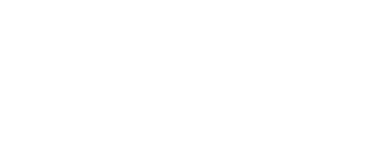
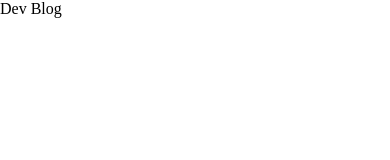
Before and after one commit to wjddnjs7895/NextDevBlog, a Next.js app: page / in a window 390 px wide. Shown: the top 160 px of the page. Built offline with nearby package versions, Linux system fonts and the light colour scheme.

Commit message:
feat: add Mobile Header

```diff
--- a/src/app/page.tsx
+++ b/src/app/page.tsx
@@ -9,13 +9,19 @@
 import { useSelector } from "react-redux";
 import { type RootState } from "../modules";
 import { useIsMobile } from "@/utils/hooks";
+import MobileHeader from "../components/Header/MobileHeader";
 
 export default function App() {
   const isMobile = useIsMobile();
   const setting = useSelector((state: RootState) => state.setting);
   return (
     <PageStyled>
-      {isMobile ? null : (
+      {isMobile ? (
+        <ColStyled>
+          <MobileHeader />
+          <CardContainer />
+        </ColStyled>
+      ) : (
         <RowStyled>
           <CategoryList />
           {setting.isPost ? (
@@ -48,6 +54,7 @@
 
 const ColStyled = styled.div`
   display: flex;
+  justify-content: center;
   flex-direction: column;
   width: 100%;
 `;
--- a/src/components/Card/CardContainer.tsx
+++ b/src/components/Card/CardContainer.tsx
@@ -24,7 +24,7 @@
 }
 
 const CenterStyled = styled.div`
-  width: 85vw;
+  width: 100%;
   height: 100vh;
   display: flex;
   justify-content: center;
--- /dev/null
+++ b/src/components/Header/MobileHeader.tsx
@@ -0,0 +1,21 @@
+import React from "react";
+import styled from "styled-components";
+import TextBox from "../TextBox";
+
+export default function MobileHeader() {
+  return (
+    <HeaderStyled>
+      <TextBoxStyled fontSize={"2rem"}>Dev Blog</TextBoxStyled>
+    </HeaderStyled>
+  );
+}
+
+const HeaderStyled = styled.div`
+  width: 85vw;
+  height: 4rem;
+  box-shadow: 4px 0px 4px 0px #0000004d;
+`;
+
+const TextBoxStyled = styled(TextBox)`
+  padding-left: 10px;
+`;
```
